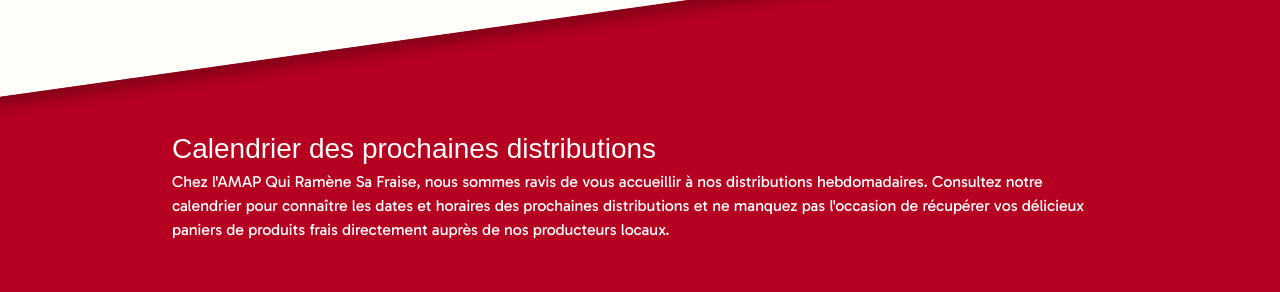
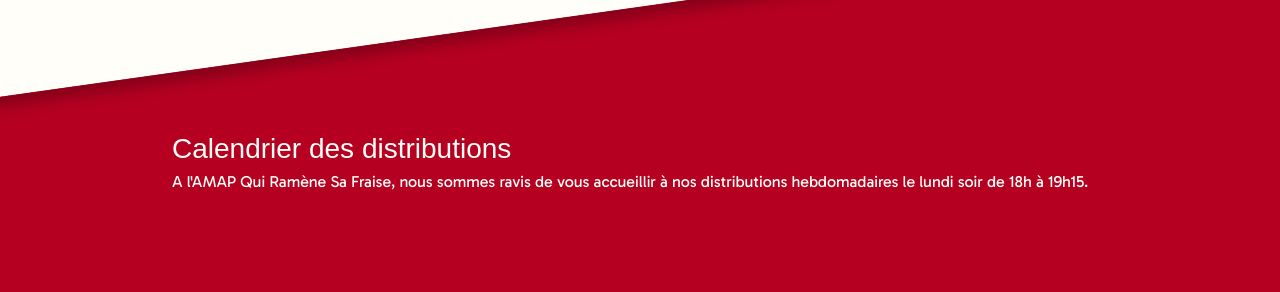
Before and after one commit to amapqrsf/QRSF, a Svelte app: page / in a window 1280 px wide. Shown: the part 4920-5212 px from the top of the page. Built offline with nearby package versions, Linux system fonts and the light colour scheme; a web font is replaced by a local one.

Commit message:
modif calendrier

```diff
--- a/src/sections/CalendarSection.svelte
+++ b/src/sections/CalendarSection.svelte
@@ -11,11 +11,9 @@
 
 <section class="calendar_section">
     <div class="calendar_section__text">
-        <h2>Calendrier des prochaines distributions</h2>
-        <p>Chez l'AMAP Qui Ramène Sa Fraise, nous sommes ravis de vous accueillir à nos distributions hebdomadaires.
-            Consultez notre calendrier pour connaître les dates et horaires des prochaines distributions et ne manquez
-            pas l'occasion de récupérer vos délicieux paniers de produits frais directement auprès de nos producteurs
-            locaux.</p>
+        <h2>Calendrier des distributions</h2>
+        <p>A l'AMAP Qui Ramène Sa Fraise, nous sommes ravis de vous accueillir à nos distributions hebdomadaires le lundi soir de 18h à 19h15.
+        </p>
 
     </div>
     <div class="calendar_section__infos">
```
